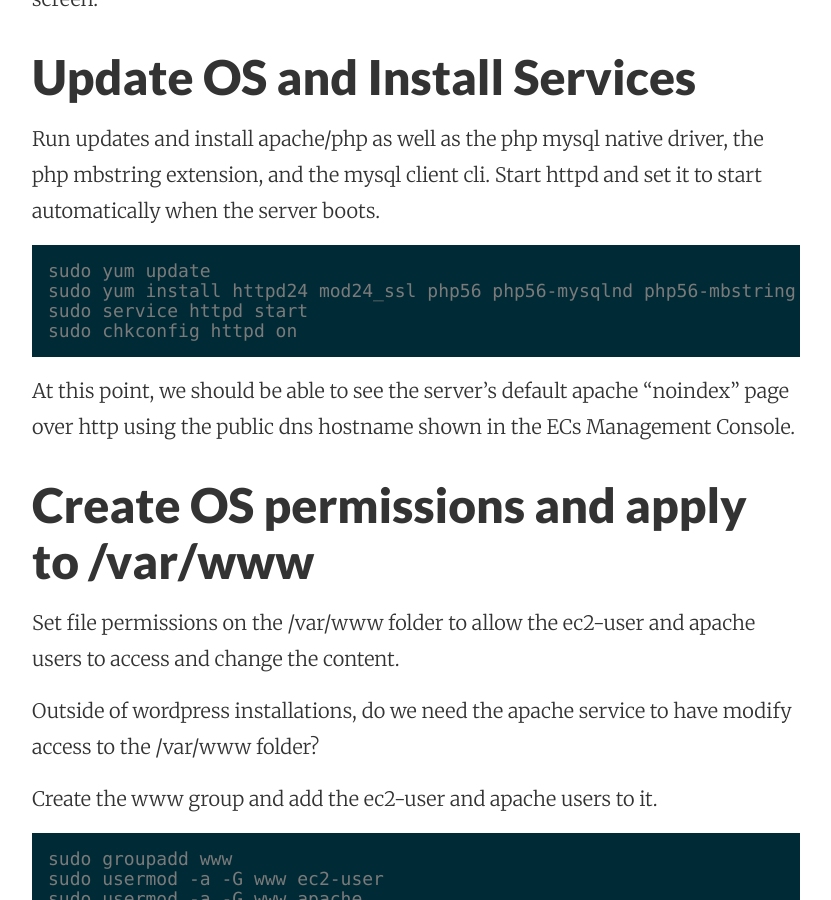
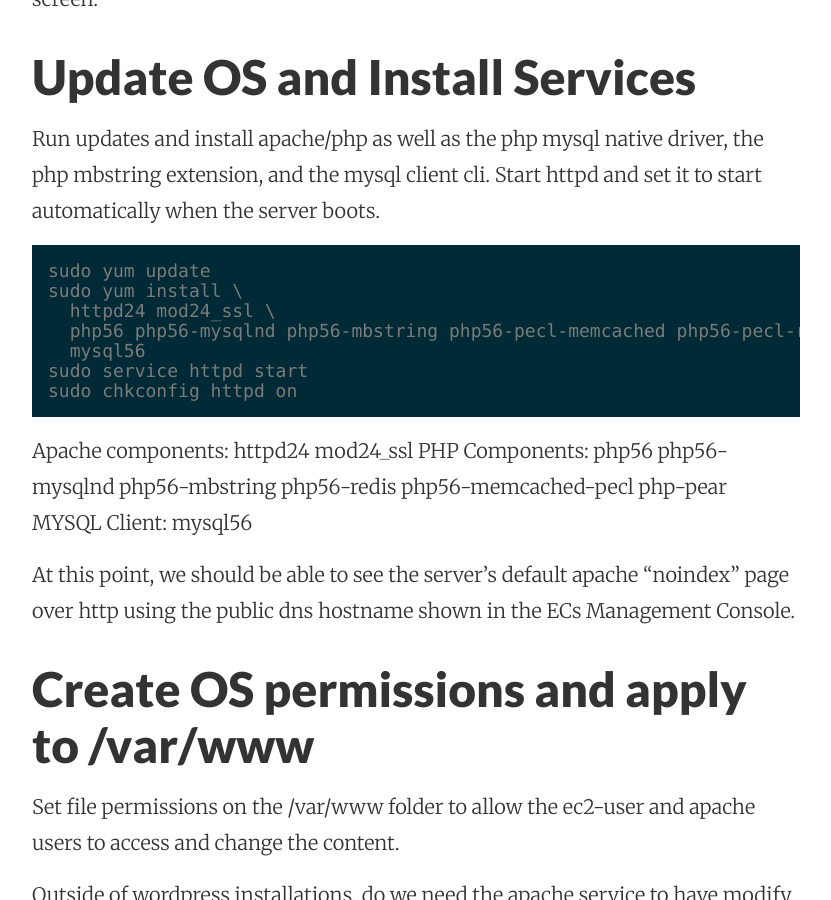
Before and after one commit to mattymaloney/mattymaloney.github.io, a Jekyll site: the page built from _posts/2016-04-12-apache-php-aws-vpc-ec2-linux.md, in a window 1280 px wide and 900 px high, scrolled down 3518 px. Shown: the whole window, without its empty margins (224-1055 px from the left). Built offline with Jekyll 4.4.1, drawn with Linux system fonts in a browser that asks for light colours.

Commit message:
Created 2016-04-12-apache-php-aws-vpc-ec2-linux.md

````diff
--- a/_posts/2016-04-12-apache-php-aws-vpc-ec2-linux.md
+++ b/_posts/2016-04-12-apache-php-aws-vpc-ec2-linux.md
@@ -78,10 +78,17 @@ Run updates and install apache/php as well as the php mysql native driver, the p
 
 ```
 sudo yum update
-sudo yum install httpd24 mod24_ssl php56 php56-mysqlnd php56-mbstring mysql56
+sudo yum install \
+  httpd24 mod24_ssl \
+  php56 php56-mysqlnd php56-mbstring php56-pecl-memcached php56-pecl-redis php-pear php56-opcache \
+  mysql56
 sudo service httpd start
 sudo chkconfig httpd on
 ```
+
+Apache components: httpd24 mod24_ssl
+PHP Components: php56 php56-mysqlnd php56-mbstring php56-redis php56-memcached-pecl php-pear
+MYSQL Client: mysql56
 
 At this point, we should be able to see the server’s default apache “noindex” page over http using the public dns hostname shown in the ECs Management Console.
 
````
